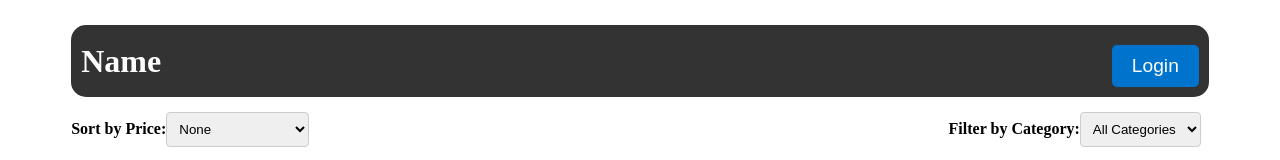
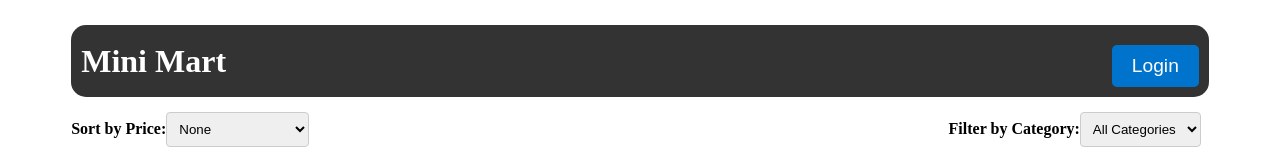
Before and after one commit to Ashik-Faysal/mini-mart-client, a React (Vite) app: page / in a window 1280 px wide. Shown: the top 160 px of the page. Built offline with nearby package versions, Linux system fonts and the light colour scheme.

Commit message:
added name

```diff
--- a/src/pages/Shared/Header.jsx
+++ b/src/pages/Shared/Header.jsx
@@ -14,7 +14,7 @@ const Header = () => {
 
   return (
     <HeaderWrapper>
-      <Name>Name</Name>
+      <Name>Mini Mart</Name>
       <ButtonWrapper>
         {isLoggedIn ? (
           <LogoutButton onClick={handleLogout}>Logout</LogoutButton>
```
